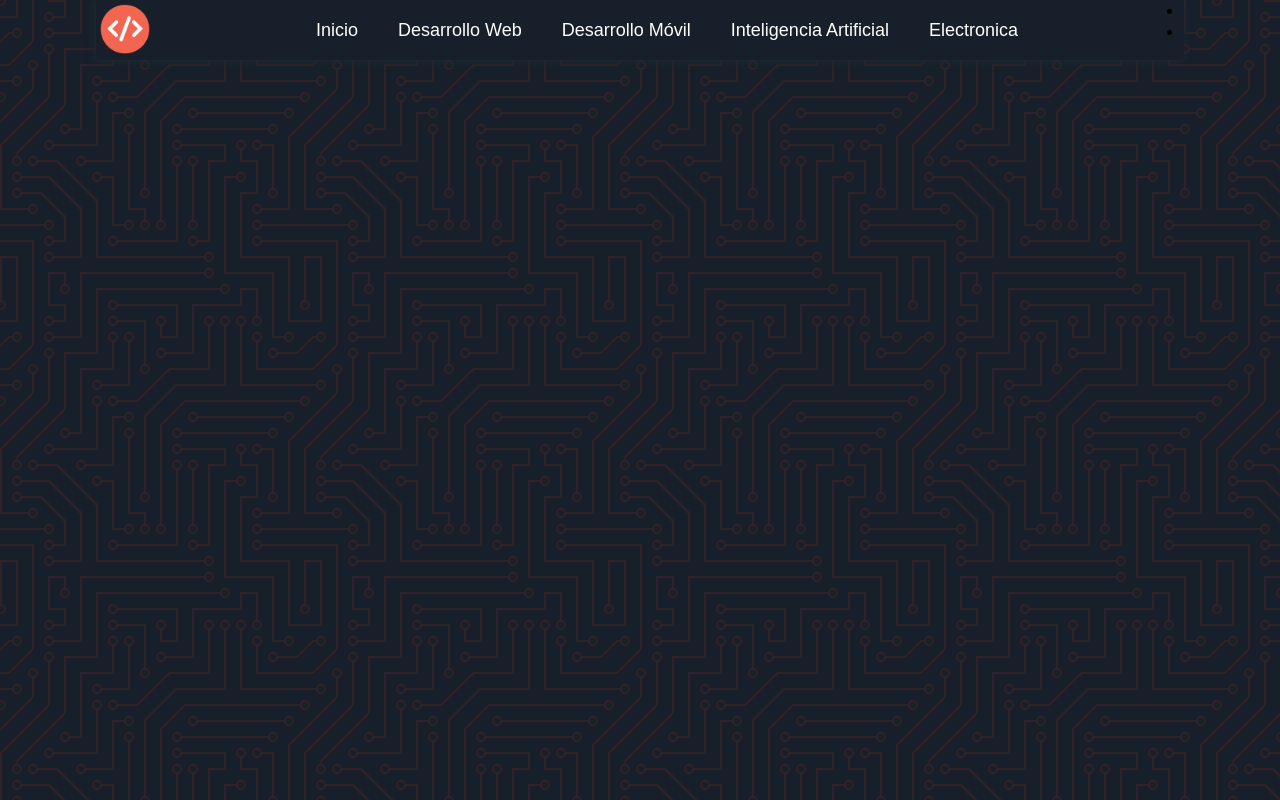
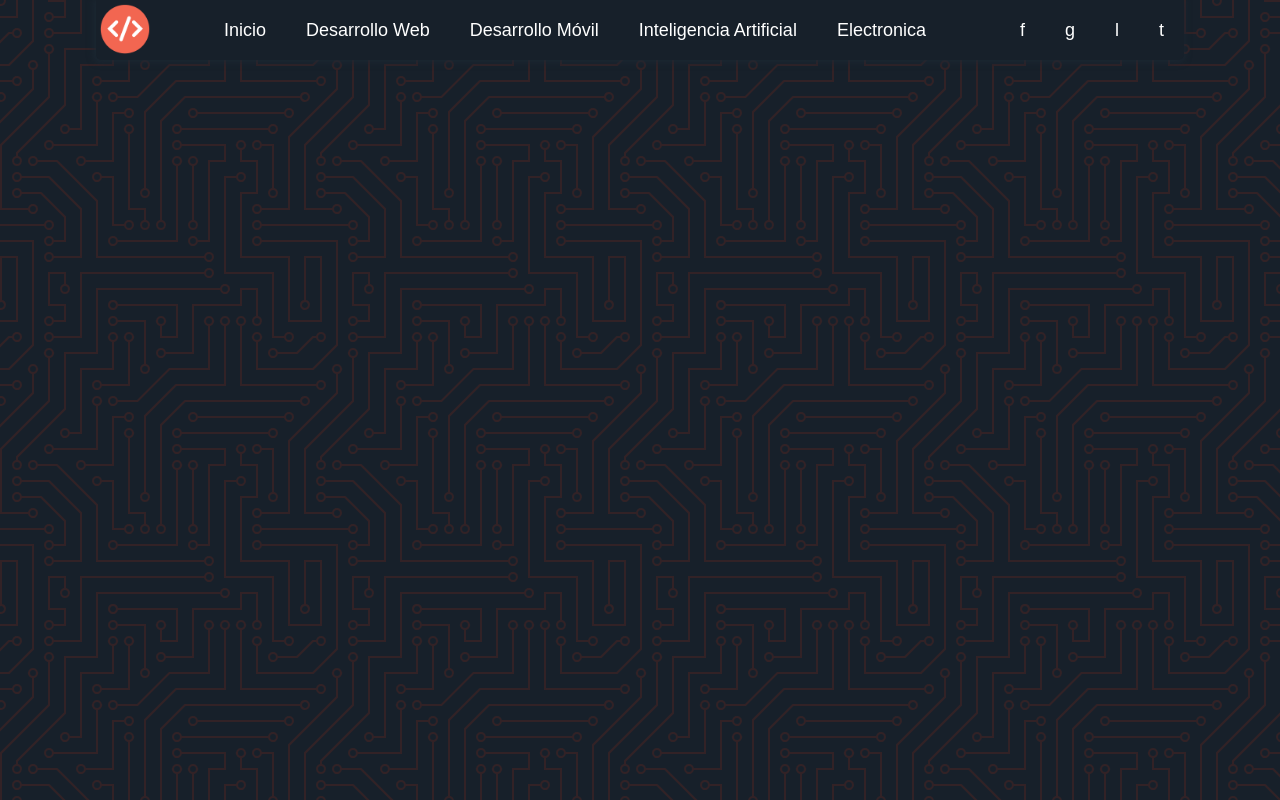
Before and after one commit to AndhyGT/Pagina-estatica-con-flexbox, a plain HTML site: page index.html in a window 1280 px wide. Drawn offline with Linux system fonts and the light colour scheme.

Commit message:
agrego nueva class en barra de navegacion

```diff
--- a/index.html
+++ b/index.html
@@ -29,12 +29,18 @@
           <a href="#">Electronica</a>
         </li>
       </ul>
-      <ul class="nav-social-network">
+      <ul class="nav-menu  nav-social-network">
         <li>
-          <a href="#"></a>
+          <a href="#">f</a>
         </li>
         <li>
-          <a href=""></a>
+          <a href="#">g</a>
+        </li>
+        <li>
+          <a href="#">l</a>
+        </li>
+        <li>
+          <a href="#">t</a>
         </li>
       </ul>
     </nav>
```
